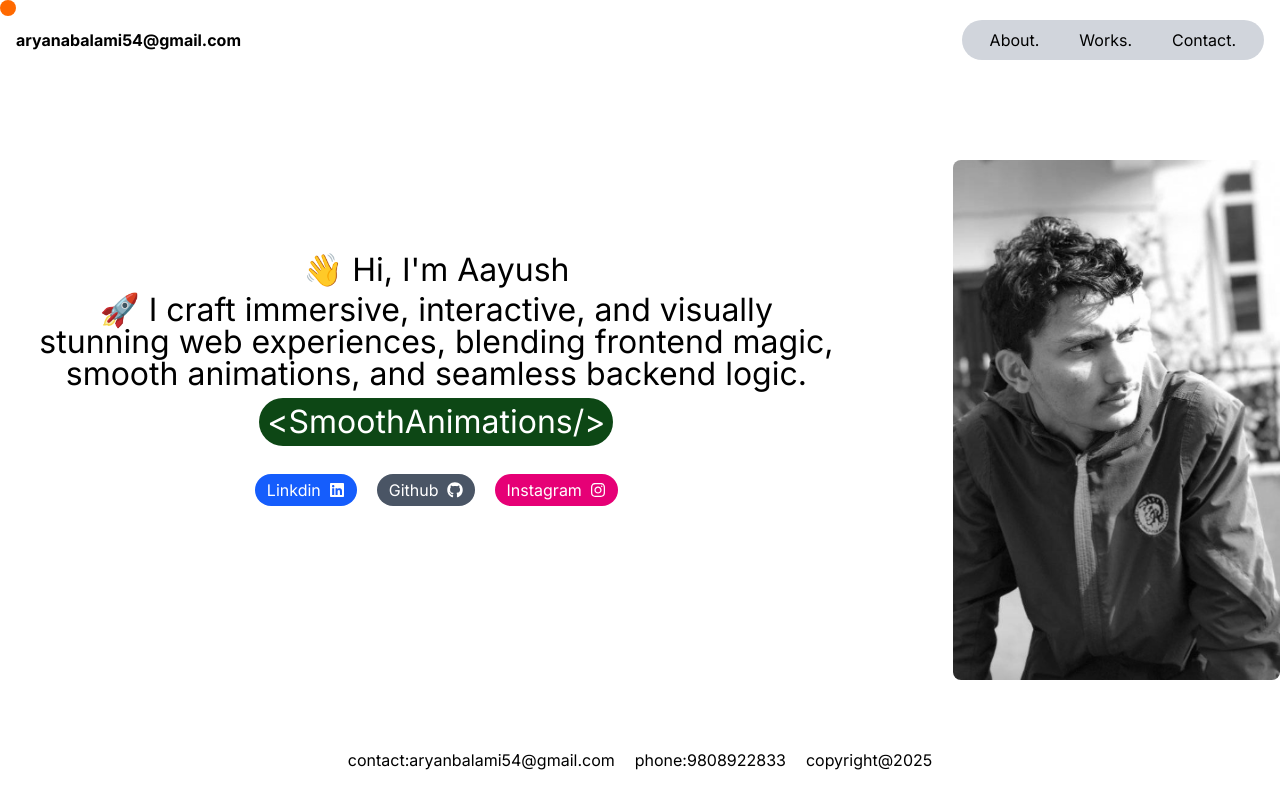
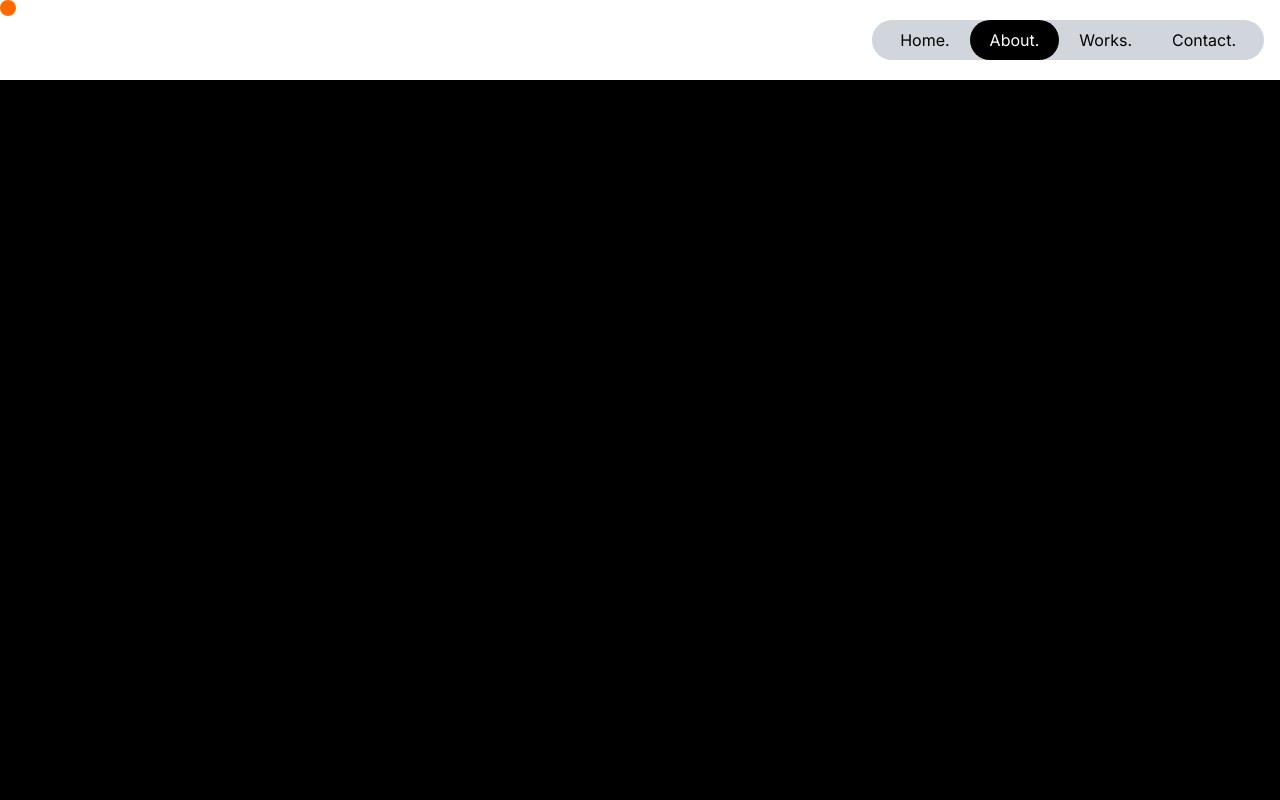
Before and after one commit to Balamiayush/portfolio, a React (Vite) app: page /about in a window 1280 px wide. Shown: the top 800 px of the page. Built offline with nearby package versions, Linux system fonts and the light colour scheme; a web font is replaced by a local one.

Commit message:
Add About and Contact pages; integrate React Router

```diff
--- a/package.json
+++ b/package.json
@@ -21,6 +21,7 @@
     "react-hook-form": "^7.54.2",
     "react-icons": "^5.5.0",
     "react-redux": "^9.2.0",
+    "react-router-dom": "^7.2.0",
     "react-toastify": "^11.0.5",
     "redux": "^5.0.1",
     "split-text": "^1.0.0",
--- a/src/App.jsx
+++ b/src/App.jsx
@@ -2,46 +2,61 @@ import React, { useEffect, useRef } from "react";
 import gsap from "gsap";
 import Lenis from "lenis";
 import ScrollTrigger from "gsap/ScrollTrigger";
+import { useGSAP } from "@gsap/react";
+import { BrowserRouter as Router, Route, Routes } from "react-router-dom";
+
+// Import Components
 import Hero from "./pages/Hero";
 import Page2 from "./pages/Page2";
 import AreaExp from "./pages/AreaExp";
 import Loader from "./components/Loader";
-import { useGSAP } from "@gsap/react";
+import About from "./pages/About";
+import Contact from "./pages/Contact";
+import Navbar from "./components/Navbar";  // Import the Navbar
+
 const App = () => {
   gsap.registerPlugin(ScrollTrigger);
-  const lenisRef = useRef()
-  useEffect(()=>{
+  const lenisRef = useRef();
 
+  useEffect(() => {
     const lenis = new Lenis();
 
-lenis.on('scroll', ScrollTrigger.update);
+    lenis.on("scroll", ScrollTrigger.update);
 
     gsap.ticker.add((time) => {
       lenis.raf(time * 1000);
     });
 
     gsap.ticker.lagSmoothing(0);
+  }, []);
 
-  },[])
-useGSAP(()=>{
- window.addEventListener('mousemove',(e)=>{
-  gsap.to('.cirlce',{
+  useGSAP(() => {
+    window.addEventListener("mousemove", (e) => {
+      gsap.to(".cirlce", {
         x: e.clientX,
         y: e.clientY,
+      });
+    });
+  });
 
-  })
- })
-})
   return (
-    <>
-    <div className="cirlce w-4 h-4 bg-orange-500 z-[100] fixed rounded-full top-0 left-0 "></div>
-      <div className="w-full bg-[#fff]  main z-[10]   overflow-x-hidden relative">
-      <Loader/>
-        <Hero/>
-        <AreaExp/>
-        <Page2/>
+
+      <div>
+          <Loader />
+        {/* <Navbar />  Add Navbar here */}
+        <div className="cirlce w-4 h-4 bg-orange-500 z-[100] fixed rounded-full top-0 left-0"></div>
+        <div className="w-full bg-[#fff] main z-[10] overflow-x-hidden relative">
+        <Navbar />
+        <Routes>
+          <Route path="/" element={<Hero />} />
+          <Route path="/about" element={<About />} />
+          <Route path="/contact" element={<Contact />} />
+        </Routes>
+          <AreaExp />
+          <Page2 />
         </div>
-    </>
+      </div>
+
   );
 };
 
--- a/src/components/Navbar.jsx
+++ b/src/components/Navbar.jsx
@@ -2,8 +2,12 @@ import React, { useRef, useState, useEffect } from "react";
 import { motion, AnimatePresence } from "framer-motion";
 import { gsap } from "gsap";
 import { useGSAP } from "@gsap/react";
+import { Link, useLocation, useNavigate } from "react-router-dom";
+
 
 const Navbar = () => {
+  const location = useLocation();
+  const navigate = useNavigate();
   const headings = ["Hello!", "aryanabalami54@gmail.com"];
   const [currentHeading, setCurrentHeading] = useState(headings[0]);
   const [position, setPosition] = useState({
@@ -27,165 +31,26 @@ const Navbar = () => {
   const navRef = useRef(null);
   const headerRef = useRef(null);
   const animationRef = useRef(null);
-  const menuItems = ["About.", "Works.", "Contact."];
+  const menuItems = [
+    { label: "Home.", path: "/" },
+    { label: "About.", path: "/about" },
+    { label: "Works.", path: "/work" },
+    { label: "Contact.", path: "/contact" }
+  ];
 
-  const split = (text) => {
-    return text.split("").map((char, index) => (
-      <span key={index} className="inline-block char">
-        {char}
-      </span>
-    ));
-  };
-
-  const toggleMenu = () =>
-    setIsOpen(!isOpen)
-      ? useGSAP(() => {
-          gsap.to(".span-nav .char", {
-            y: 100,
-            ease: "power2.inOut",
-            duration: 1,
-            stagger: 0.05,
-          });
-        })
-      : useGSAP(() => {
-          gsap.to(".span-nav .char", {
-            y: 0,
-            ease: "power2.inOut",
-            duration: 1,
-            stagger: 0.05,
-          });
-        });
-
-  // Header text animation
-  useEffect(() => {
-    const interval = setInterval(() => {
-      setCurrentHeading((prev) => {
-        const nextIndex = (headings.indexOf(prev) + 1) % headings.length;
-        animateHeaderText(headings[nextIndex]);
-        return headings[nextIndex];
-      });
-    }, 3000);
-
-    return () => clearInterval(interval);
-  }, []);
-
-  const animateHeaderText = (newText) => {
-    const headerElement = headerRef.current;
-    if (!headerElement) return;
-
-    if (animationRef.current) animationRef.current.kill();
-
-    const tl = gsap.timeline();
-    animationRef.current = tl;
-
-    tl.to(headerElement, {
-      duration: 0.4,
-      y: -50,
-      opacity: 0,
-      ease: "power2.in",
-      onComplete: () => {
-        headerElement.textContent = newText;
-        gsap.set(headerElement, { y: 50 });
-      },
-    }).to(headerElement, {
-      duration: 0.4,
-      y: 0,
-      opacity: 1,
-      ease: "power2.out",
-    });
-  };
-
-  const handleMouseEnter = (e) => {
-    if (!navRef.current) return;
-    const { left, width, height } = e.target.getBoundingClientRect();
-    const navLeft = navRef.current.getBoundingClientRect().left;
-
-    setPosition({ left: left - navLeft, width, height, opacity: 1 });
+  // Define handleMouseEnter and handleMouseLeave functions
+  const handleMouseEnter = (index) => {
+    setHoveredItem(index);
   };
 
   const handleMouseLeave = () => {
-    setPosition({ left: 0, width: 0, height: 0, opacity: 0 });
+    setHoveredItem(null);
   };
 
-  const lineVariants = {
-    closed: { rotate: 0, y: 0 },
-    open: (custom) =>
-      custom === 1
-        ? { rotate: 45, y: 10 }
-        : custom === 3
-        ? { rotate: -45, y: -10 }
-        : { opacity: 0 },
+  const handleNavigation = (path) => {
+    navigate(path);
+    setIsOpen(false);
   };
-
-  const menuVariants = {
-    closed: {
-      opacity: 0,
-      height: 0,
-      transition: {
-        duration: 0.3,
-        staggerChildren: 0.05,
-        staggerDirection: -1,
-      },
-    },
-    open: {
-      opacity: 1,
-      height: "auto",
-      transition: { duration: 0.4, staggerChildren: 0.1, staggerDirection: 1 },
-    },
-  };
-
-  const itemVariants = {
-    closed: { opacity: 0, y: 100, transition: { duration: 0.2 } },
-    open: {
-      opacity: 1,
-      y: 0,
-      transition: {
-        duration: 0.3,
-        type: "spring",
-        stiffness: 300,
-        damping: 24,
-      },
-    },
-  };
-
-  const handleMenuItemHover = (index) => {
-    setHoveredItem(index);
-    gsap.to(`.menu-item-${index} .span-nav .char`, {
-      y: -1,
-      color: "#4F46E5", // Change color on hover
-      stagger: 0.03,
-      duration: 0.4,
-      ease: "power2.out",
-      opacity: 1,
-      scale: 1.1,
-      rotationX: 0,
-    });
-  };
-
-  const handleMenuItemLeave = (index) => {
-    setHoveredItem(null);
-    gsap.to(`.menu-item-${index} .span-nav .char`, {
-      y: 100, // Move back down out of view
-      stagger: 0.02,
-      duration: 0.3,
-      ease: "power2.in",
-      opacity: 0.8,
-      scale: 1,
-      rotationX: 90,
-    });
-  };
-
-  // Initialize animation state
-  useEffect(() => {
-    // Set initial state for all menu items
-    menuItems.forEach((_, index) => {
-      gsap.set(`.menu-item-${index} .span-nav .char`, {
-        y: 100,
-        opacity: 0.8,
-        rotationX: 90,
-      });
-    });
-  }, [isOpen]);
 
   return (
     <>
@@ -196,39 +61,37 @@ const Navbar = () => {
         className="w-full h-20 flex justify-between items-center transition-all duration-300 z-50 lg:px-4"
       >
         <div className="flex items-center overflow-hidden h-16">
-          <motion.a
-            href="/"
+          <motion.div
             ref={headerRef}
             initial={{ opacity: 0 }}
             animate={{ opacity: 1 }}
             transition={{ duration: 1 }}
             className="text-[1rem] lg:text-[1rem] cursor-pointer font-bold"
           >
-            {currentHeading}
-          </motion.a>
+            <Link to="/" className="text-white">
+              {currentHeading}
+            </Link>
+          </motion.div>
         </div>
 
         <div
           ref={navRef}
-          className="relative  bg-gray-300   hidden items-right lg:flex  rounded-full h-10 px-2 z-10"
+          className="relative bg-gray-300 hidden items-right lg:flex rounded-full h-10 px-2 z-10"
         >
           {menuItems.map((item, index) => (
-            <motion.a
+            <motion.div
               key={index}
-              onMouseEnter={handleMouseEnter}
+              onMouseEnter={() => handleMouseEnter(index)}
               onMouseLeave={handleMouseLeave}
-              onClick={(e) => {
-                e.preventDefault();
-                document.getElementById("works-section")?.scrollIntoView({
-                  behavior: "smooth",
-
-                });
-              }}
-              className="text-[0.7rem] lg:text-[1rem] px-3 lg:px-5 py-2 relative rounded-full transition-all duration-300 text-black hover:text-white"
-              href="#"
+              onClick={() => handleNavigation(item.path)}
+              className={`text-[0.7rem] lg:text-[1rem] px-3 lg:px-5 py-2 relative rounded-full transition-all duration-300 ${
+                location.pathname === item.path
+                  ? 'text-white bg-black'
+                  : 'text-black hover:text-white'
+              }`}
             >
-              {item}
-            </motion.a>
+              {item.label}
+            </motion.div>
           ))}
           <motion.div
             initial={{ opacity: 0 }}
@@ -238,10 +101,11 @@ const Navbar = () => {
           />
         </div>
 
+        {/* Mobile Hamburger Menu (previous implementation) */}
         {showHamburger && (
           <motion.div
-            className="w-15 h-15 lg:w-15 lg:h-15  fixed bg-blue-800  right-5 flex items-center justify-center rounded-full flex-col gap-1.5 lg:gap-2 cursor-pointer z-100"
-            onClick={toggleMenu}
+            className="w-15 h-15 lg:w-15 lg:h-15 fixed bg-blue-800 right-5 flex items-center justify-center rounded-full flex-col gap-1.5 lg:gap-2 cursor-pointer z-100"
+            onClick={() => setIsOpen(!isOpen)}
             initial="closed"
             animate={isOpen ? "open" : "closed"}
           >
@@ -249,7 +113,15 @@ const Navbar = () => {
               <motion.div
                 key={i}
                 className="w-5 h-[1px] lg:w-10 lg:h-[2px] bg-white rounded-full"
-                variants={lineVariants}
+                variants={{
+                  closed: { rotate: 0, y: 0 },
+                  open: (custom) =>
+                    custom === 1
+                      ? { rotate: 45, y: 10 }
+                      : custom === 3
+                      ? { rotate: -45, y: -10 }
+                      : { opacity: 0 },
+                }}
                 custom={i}
               />
             ))}
@@ -257,6 +129,7 @@ const Navbar = () => {
         )}
       </nav>
 
+      {/* Mobile Menu (updated navigation) */}
       <AnimatePresence>
         {isOpen && (
           <motion.div
@@ -264,32 +137,52 @@ const Navbar = () => {
             initial="closed"
             animate="open"
             exit="closed"
-            variants={menuVariants}
+            variants={{
+              closed: {
+                opacity: 0,
+                height: 0,
+                transition: {
+                  duration: 0.3,
+                  staggerChildren: 0.05,
+                  staggerDirection: -1,
+                },
+              },
+              open: {
+                opacity: 1,
+                height: "auto",
+                transition: { duration: 0.4, staggerChildren: 0.1, staggerDirection: 1 },
+              },
+            }}
           >
-            <motion.div className="flex flex-col fixed right-0 top-0 w-[40%]  z-10 h-screen bg-gray-900 py-4 items-center justify-center">
+            <motion.div className="flex flex-col fixed right-0 top-0 w-[40%] z-10 h-screen bg-gray-900 py-4 items-center justify-center">
               {menuItems.map((item, index) => (
-                <motion.a
+                <motion.div
                   key={index}
-                  href="#"
                   className={`menu-item-${index} px-8 py-4 text-[1rem] overflow-hidden border-b border-gray-500 relative flex items-center justify-center text-white lg:text-[6rem] leading-none`}
-                  variants={itemVariants}
-                  onClick={() => setIsOpen(false)}
-                  onMouseEnter={() => handleMenuItemHover(index)}
-                  onMouseLeave={() => handleMenuItemLeave(index)}
+                  variants={{
+                    closed: { opacity: 0, y: 100, transition: { duration: 0.2 } },
+                    open: {
+                      opacity: 1,
+                      y: 0,
+                      transition: {
+                        duration: 0.3,
+                        type: "spring",
+                        stiffness: 300,
+                        damping: 24,
+                      },
+                    },
+                  }}
+                  onClick={() => handleNavigation(item.path)}
                 >
-                  <motion.span className="text-[1rem]   span-nav2   border-b border-gray-900  relative lg:text-[6rem] leading-none">
-                    {split(item)}
-                  </motion.span>
-                  <motion.span className="text-[1rem]  span-nav text-white lg:text-[6rem] leading-none absolute overflow-hidden perspective-900 ">
-                    {split(item)}
-                  </motion.span>
-                </motion.a>
+                  {item.label}
+                </motion.div>
               ))}
             </motion.div>
           </motion.div>
         )}
       </AnimatePresence>
 
+      {/* Existing styles */}
       <style jsx global>{`
         .perspective-500 {
           perspective: 500px;
--- /dev/null
+++ b/src/pages/About.jsx
@@ -0,0 +1,9 @@
+import React from 'react'
+
+const About = () => {
+  return (
+    <div className='w-full h-screen bg-black'>About</div>
+  )
+}
+
+export default About
--- a/src/pages/AreaExp.jsx
+++ b/src/pages/AreaExp.jsx
@@ -78,7 +78,7 @@ const SkillsCircle = () => {
       style={{
         fontFamily: "var(--font-family3)"
       }}
-      className="w-full      bg-gradient-to-b from-blue-50 to-indigo-50 py-16 overflow-hidden "
+      className="w-full    z-[-1]  bg-gradient-to-b from-blue-50 to-indigo-50 py-16 relative "
     >
       <motion.div
         initial={{ opacity: 0, y: -20 }}
@@ -98,7 +98,7 @@ const SkillsCircle = () => {
       <div className="relative max-w-5xl mx-auto h-[70vh] flex items-center justify-center" ref={containerRef}>
         {/* Center circle with profile */}
         <motion.div
-          className="absolute z-20 bg-white rounded-full shadow-xl w-40 h-40 flex items-center justify-center"
+          className="absolute  bg-white rounded-full shadow-xl w-40 h-40 flex items-center justify-center"
           variants={circleVariants}
           initial="hidden"
           animate={circleControls}
--- /dev/null
+++ b/src/pages/Contact.jsx
@@ -0,0 +1,9 @@
+import React from 'react'
+
+const Contact = () => {
+  return (
+    <div>Contact</div>
+  )
+}
+
+export default Contact
--- a/src/pages/Hero.jsx
+++ b/src/pages/Hero.jsx
@@ -1,5 +1,4 @@
 import React, { useEffect, useRef, useState } from "react";
-import Navbar from "../components/Navbar";
 import { motion } from "framer-motion";
 import { useGSAP } from "@gsap/react";
 import { FaLinkedin } from "react-icons/fa";
@@ -62,7 +61,7 @@ const Hero = () => {
   return (
 
       <div className="w-full  lg:h-screen   flex flex-col     relative ">
-      <Navbar />
+
         <div className="hero-content       w-full    items-center  lg:justify-center lg:gap-[5rem] flex flex-col lg:flex-row ">
           <h1
             style={{
```
Also changed, not shown: src/main.jsx (+3 -5 lines), 1 other file (tests, documents, lock files or other folders). Lines whose indentation alone changed are shown as unchanged.
